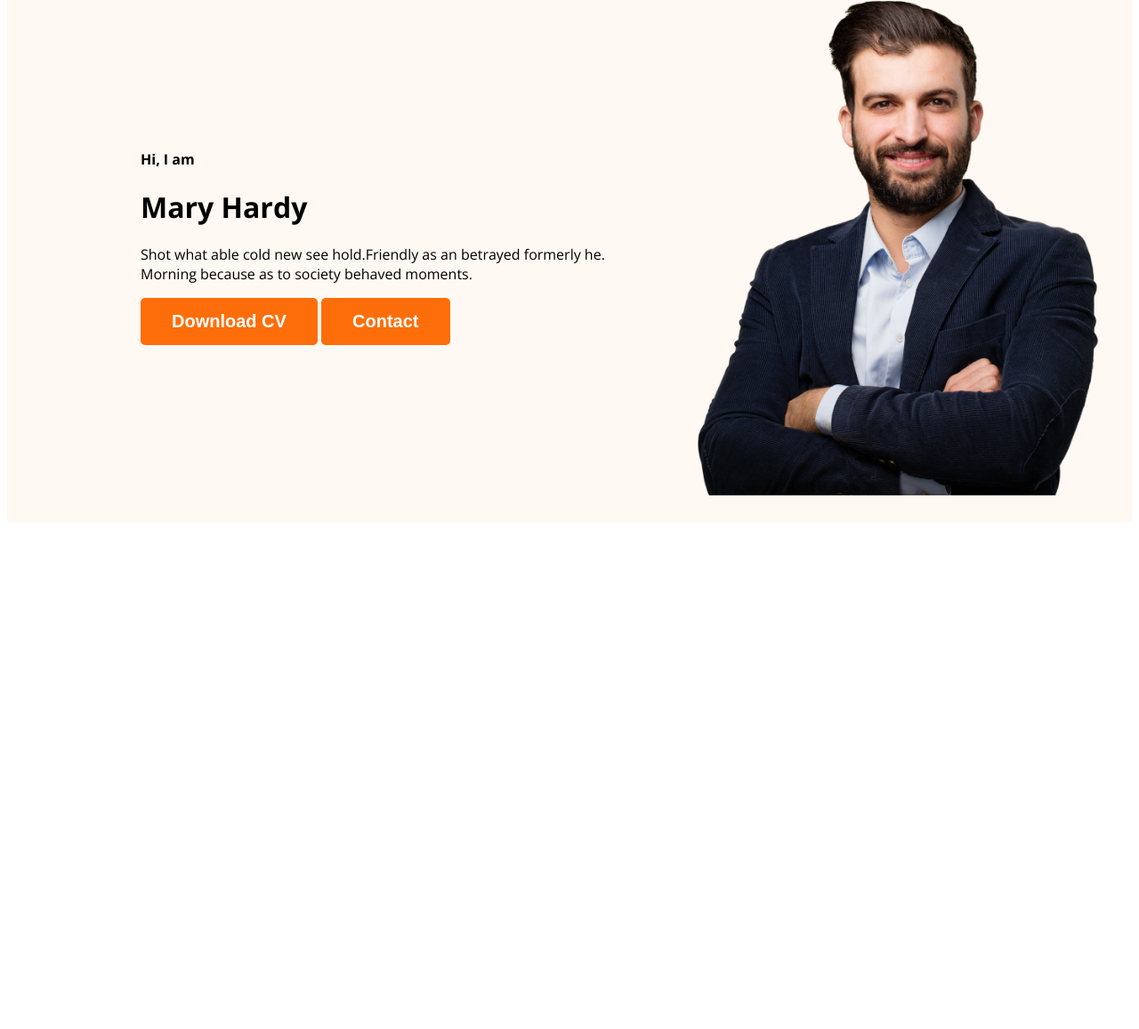
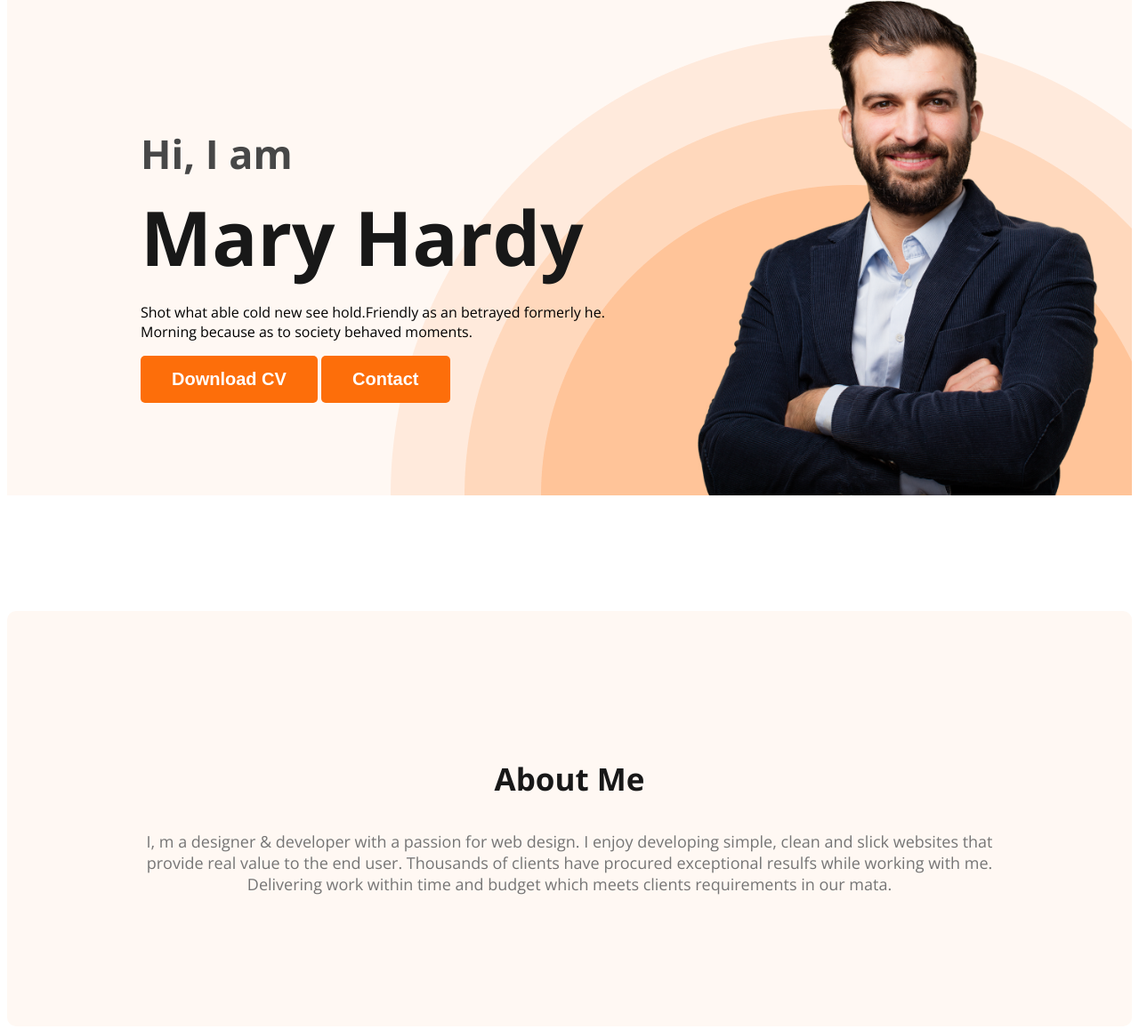
Before and after one commit to fahmidaa707/portfolio, a plain HTML site: page index.html in a window 1280 px wide. Shown: the part 211-1368 px from the top of the page at 89% size. Before the commit the page ends 806 px from the top, so only its background shows below. Drawn offline with nearby package versions, Linux system fonts and the light colour scheme.

Commit message:
about section work start

```diff
--- a/index.html
+++ b/index.html
@@ -23,14 +23,20 @@
       <div class="banner-content">
         <h4 class="banner-greeting">Hi, I  am</h4>
         <h1 class="banner-title">Mary Hardy</h1>
-        <p>Shot what able cold new see hold.Friendly as an betrayed formerly he. Morning because as to society behaved moments.</p>
+        <p class="banner-discription">Shot what able cold new see hold.Friendly as an betrayed formerly he. Morning because as to society behaved moments.</p>
         <button class="btn-primary">Download CV</button>
         <button class="btn-primary">Contact</button>
       </div>
       <img class="profile-pic" src="images/hardy.png" alt="">
     </div>
   </header>
-  <main></main>
+  <main>
+    <section class="about">
+      <h3 class="section-title">About Me</h3>
+      <p class="section-descroption">I, m a designer & developer with a passion for web design. I enjoy developing simple, clean and slick websites that provide real value to the end user. Thousands of clients have procured exceptional resulfs while working with me. Delivering work within time and budget which meets clients requirements in our mata.</p>
+
+    </section>
+  </main>
   <footer></footer>
 </body>
 </html>
--- a/styles/style.css
+++ b/styles/style.css
@@ -6,10 +6,18 @@ body {
 .text-primary {
     color: #FD6E0A;
 }
+
 /* header background color */
-.header{
+.header {
     background-color: #FFF8F3;
+    /* set background image */
+    background-image: url('../images/header_bg.png');
+    /* pic repeat off */
+    background-repeat: no-repeat;
+    /* podition to set */
+    background-position: bottom right;
 }
+
 .btn-primary {
     border-radius: 5px;
     background: #FD6E0A;
@@ -18,7 +26,7 @@ body {
     color: white;
     font-size: 20px;
     font-weight: 700;
-/* space from text top and bottom 15px left and right 35px */
+    /* space from text top and bottom 15px left and right 35px */
     padding: 15px 35px;
 }
 
@@ -29,7 +37,7 @@ nav {
     justify-content: space-between;
     /* item hight center */
     align-items: center;
-/* added margin */
+    /* added margin */
     margin: 0 200px;
 }
 
@@ -56,13 +64,61 @@ nav a {
     text-decoration: none;
     color: #474747;
 }
-.banner{
+
+.banner {
+    /* banner color space from contaion */
+    padding: 30px 30px 0px 150px;
     /* banner contain text and pic that can place side by side */
-    padding: 30px 30px 30px 150px;
     display: flex;
     /* text and pic align center wisee */
     align-items: center;
+    justify-content: space-between;
 }
-.banner .profile-pic{
-width: 500px;
+
+.banner .profile-pic {
+    width: 500px;
 }
+
+.banner-greeting {
+    font-size: 45px;
+    color: #474747;
+    /* bottom gap vanish */
+    margin-bottom: 0;
+}
+
+.banner-title {
+    font-size: 85px;
+    font-weight: 700;
+    color: #181818;
+    margin-top: 5px;
+    margin-bottom: 5px;
+}
+
+.banner-discription {
+    width: 585px;
+}
+
+.banner-content {
+    max-width: 500px;
+}
+
+/* main section */
+.about {
+    padding: 130px;
+    border-radius: 10px;
+    background: #FFF8F3;
+    margin: 130px 0px;
+}
+
+.section-title {
+    color: #181818;
+    text-align: center;
+    font-size: 35px;
+    font-weight: 700;
+}
+.section-descroption{
+    color:#757575;
+text-align: center;
+font-size: 18px;
+
+}
```
